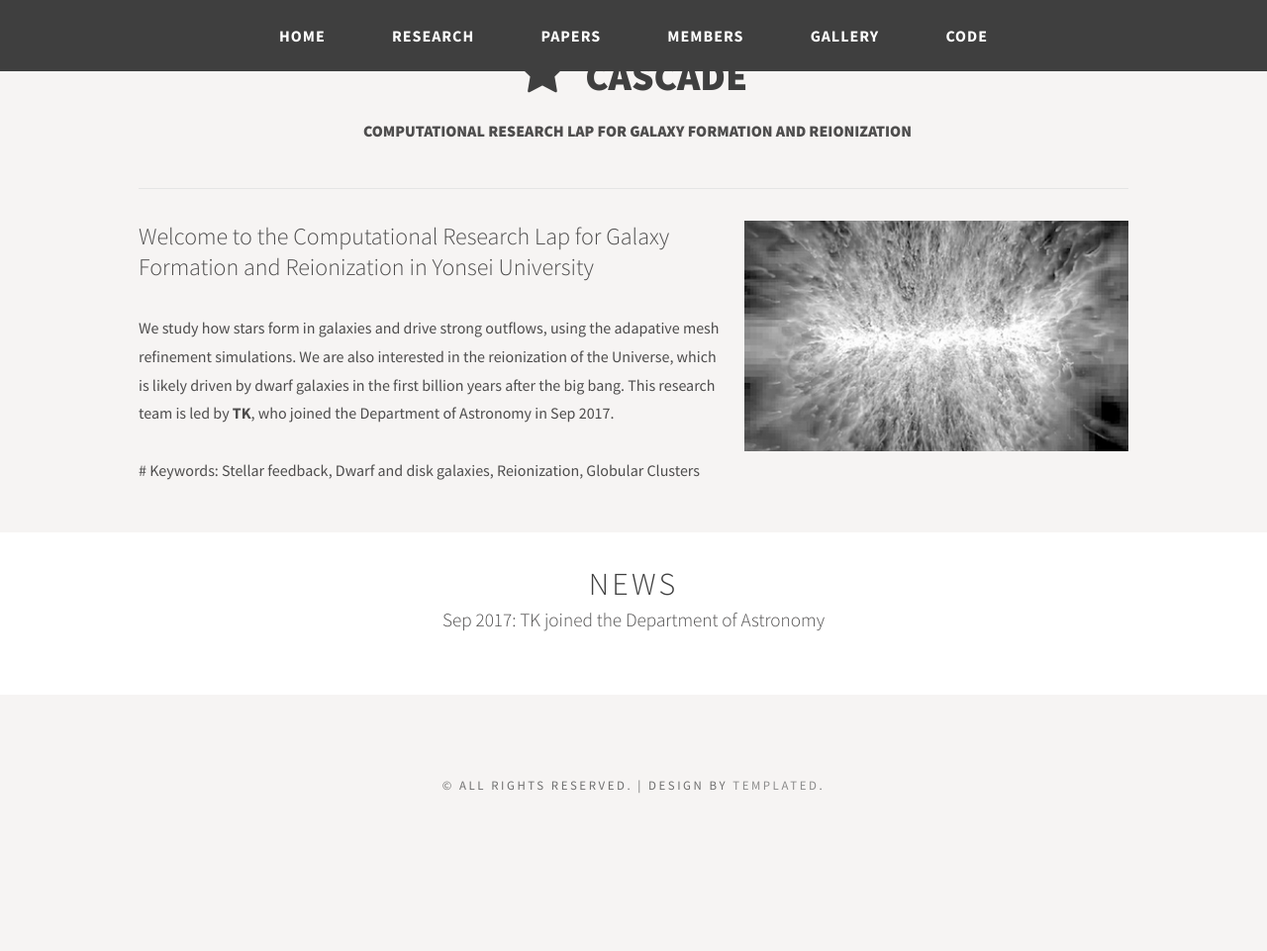
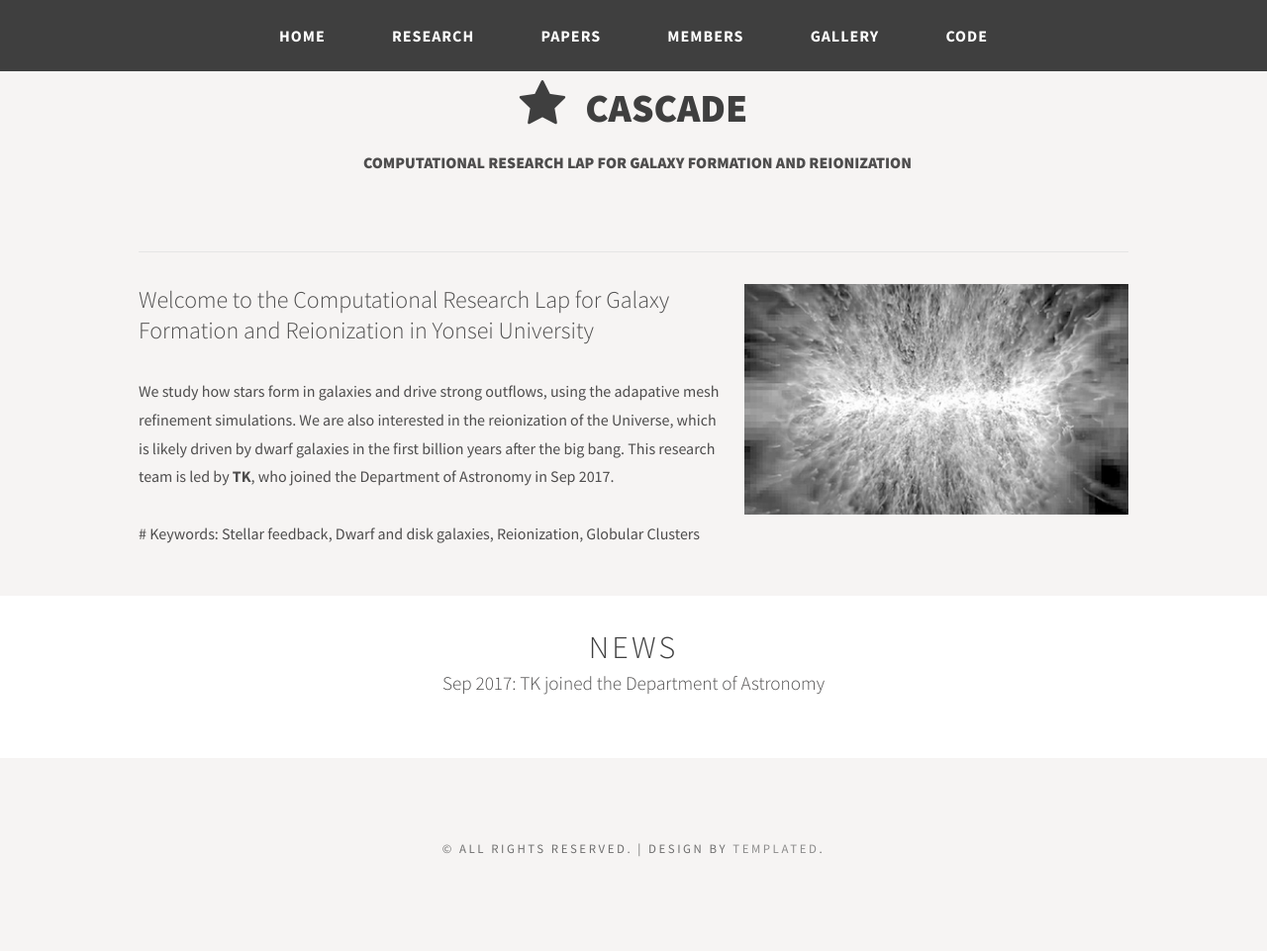
Before and after one commit to cascadeyonsei/cascadeyonsei.github.io, a plain HTML site: page index.html in a window 1280 px wide. Shown: the whole page at 99% size. Before the commit the page ends 897 px from the top, so only its background shows below. Drawn offline with nearby package versions, Linux system fonts and the light colour scheme.

Commit message:
Banner fix

```diff
--- a/default.css
+++ b/default.css
@@ -254,11 +254,9 @@
 
 	#logo
 	{
-		padding: 3em 0em;
+		padding: 5em 0em;
 		text-transform: uppercase;
 
-	/*	margin-top: 80px;
-*/
 
 	}
 
```
Also changed, not shown: 2 other files.
